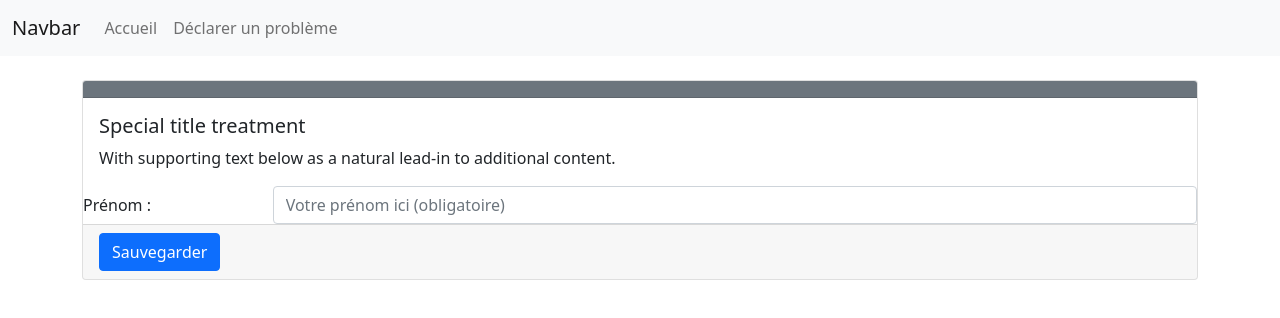
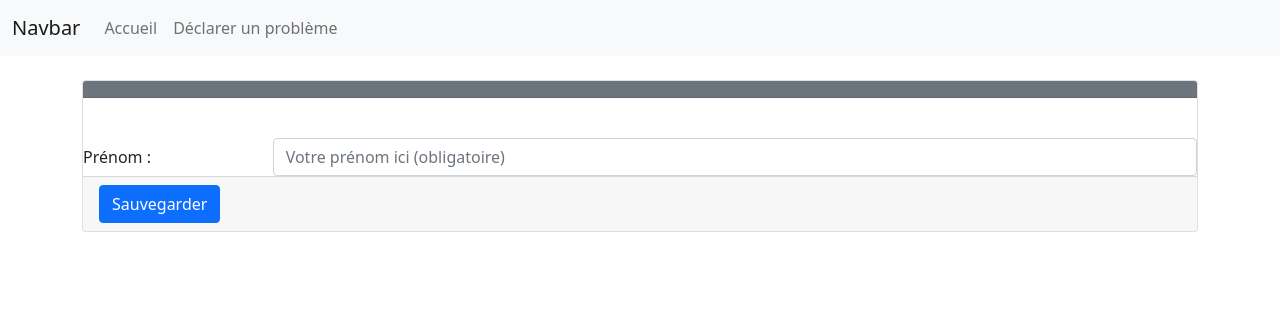
Before and after one commit to Jetry10000/Interventions, an Angular app: page /probleme in a window 1280 px wide. Shown: the top 318 px of the page. Built offline with nearby package versions, Linux system fonts and the light colour scheme.

Commit message:
travail pratique 9

```diff
--- a/src/app/probleme/probleme.component.html
+++ b/src/app/probleme/probleme.component.html
@@ -5,8 +5,8 @@
 	<!-- L'en-tête ici -->
       </div>
       <div class="card-body">
-        <h5 class="card-title">Special title treatment</h5>
-        <p class="card-text">With supporting text below as a natural lead-in to additional content.</p>
+        <h5 class="card-title"></h5>
+        <p class="card-text"></p>
       </div>
       <div class="card-text">
             <form class="form-horizontal"
```
